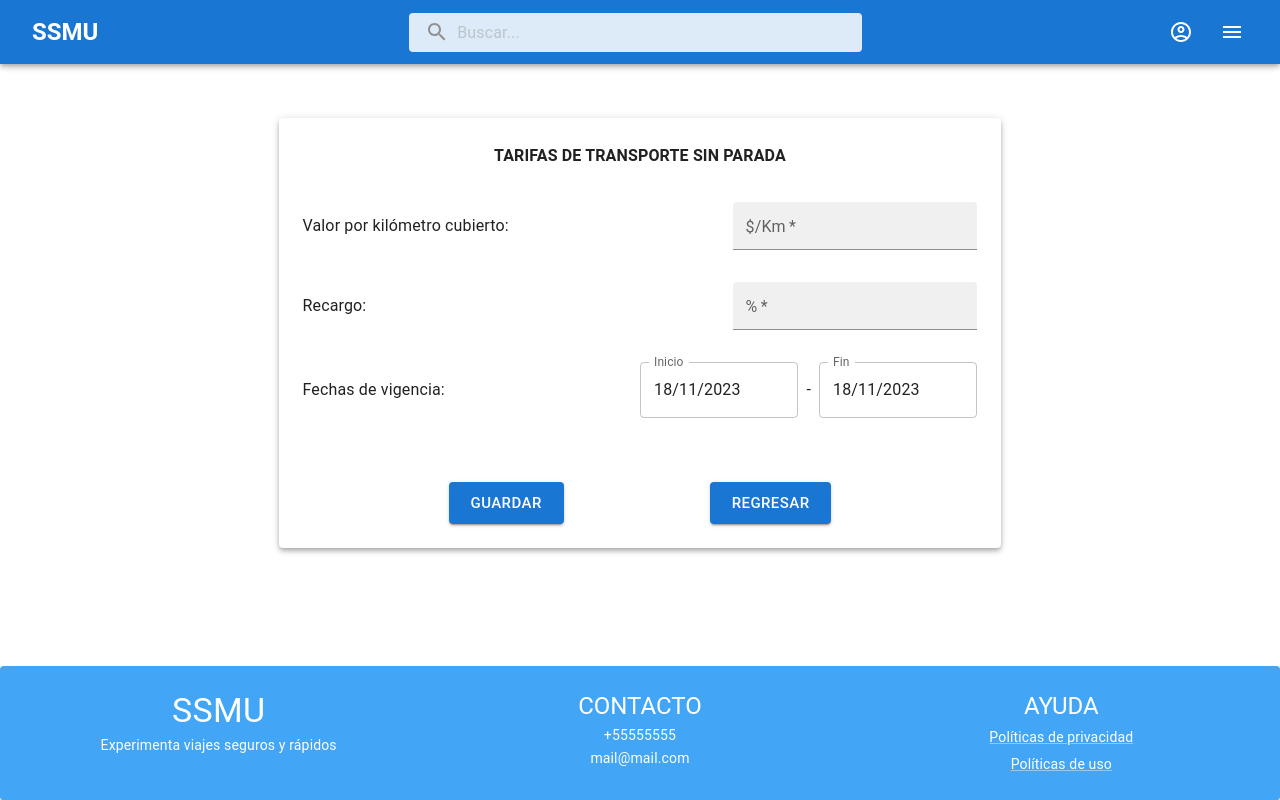
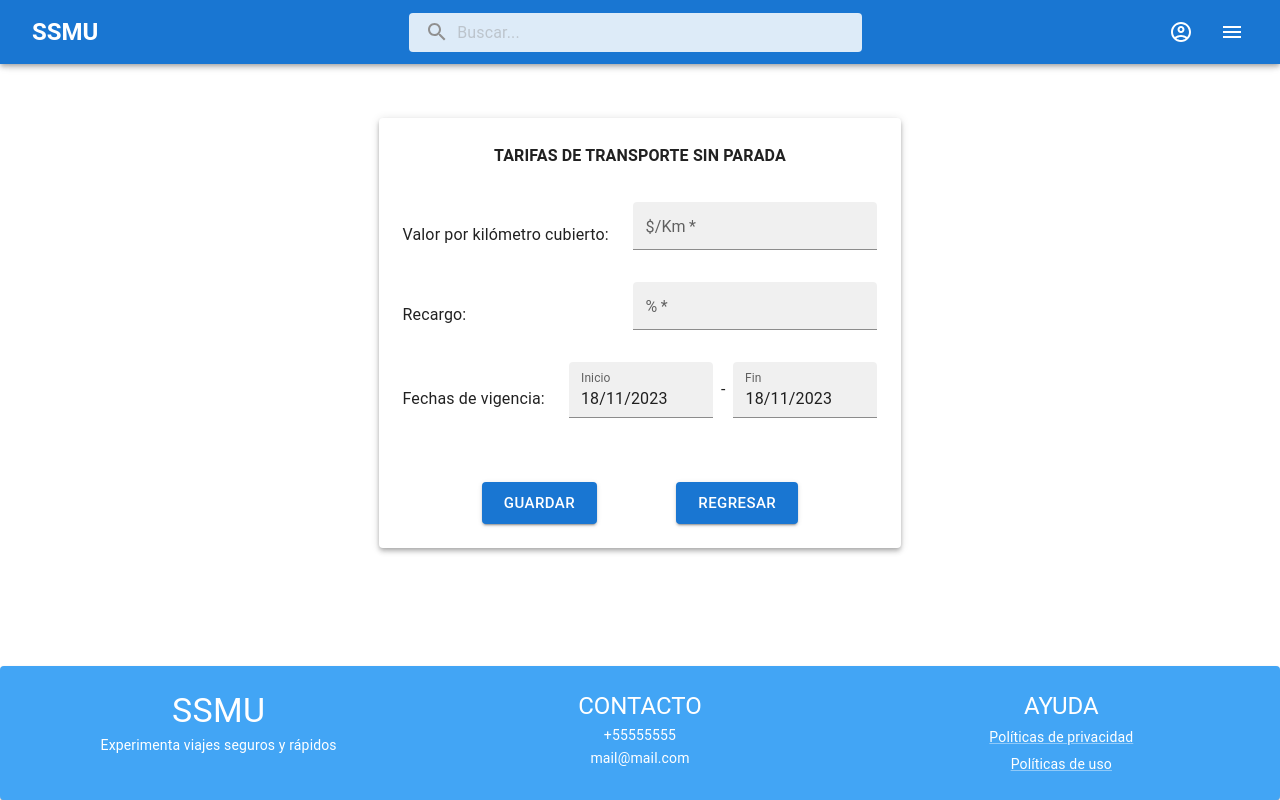
Before and after one commit to CodeF-ctory2023/front, a Next.js app: page /GestionFinanciera/Tarifas/DeTransporte in a window 1280 px wide. Built offline with nearby package versions, Linux system fonts and the light colour scheme.

Commit message:
fix: fix form width

```diff
--- a/pages/GestionFinanciera/Tarifas/DeTransporte/index.tsx
+++ b/pages/GestionFinanciera/Tarifas/DeTransporte/index.tsx
@@ -2,20 +2,19 @@ import { Layout } from '@/components/GestionFinanciera/Layout';
 import { NonStopFee } from '@/interfaces/NonStopFee.interfaces';
 import {
   Alert,
-  Box,
   Button,
   Grid,
   LinearProgress,
   Paper,
   TextField,
-  Typography,
+  Typography
 } from '@mui/material';
 import { DatePicker } from '@mui/x-date-pickers';
 import axios from 'axios';
+import dayjs from 'dayjs';
 import { useRouter } from 'next/router';
 import { useState } from 'react';
 import { NumericFormat } from 'react-number-format';
-import dayjs from 'dayjs';
 
 const DeTransportePage = () => {
   const router = useRouter();
@@ -106,18 +105,20 @@ const DeTransportePage = () => {
     <Layout>
       <Paper
         component='form'
+        elevation={4}
         className='p-6'
-        elevation={4}
         onSubmit={handleSubmit}
       >
-        {/*FIXME: too much width */}
         <Grid container direction='column' spacing={{ xs: 2, sm: 4 }}>
-          <Grid item className='flex justify-center '>
+          <Grid item className='flex justify-center'>
             <Typography variant='subtitle1' fontWeight={600}>
               TARIFAS DE TRANSPORTE SIN PARADA
             </Typography>
           </Grid>
-          <Grid item className='flex justify-between items-center gap-4'>
+          <Grid
+            item
+            className='flex justify-between items-baseline gap-4'
+          >
             <Typography variant='body1'>
               Valor por kilómetro cubierto:
             </Typography>
@@ -135,7 +136,7 @@ const DeTransportePage = () => {
               onChange={handleChange}
             />
           </Grid>
-          <Grid item className='flex justify-between items-center gap-4'>
+          <Grid item className='flex justify-between items-baseline gap-4'>
             <Typography variant='body1' className=''>
               Recargo:
             </Typography>
@@ -153,16 +154,26 @@ const DeTransportePage = () => {
               onChange={handleChange}
             ></NumericFormat>
           </Grid>
+
           <Grid
+            container
             item
-            className='flex w-fit flex-nowrap justify-between items-baseline gap-4'
+            spacing={{ xs: 1, sm: 2 }}
+            sx={{ flexWrap: { sm: 'nowrap' } }}
+            justifyContent={{ sm: 'start', xs: 'center' }}
+            className='flex items-baseline justify-between gap-2'
           >
-            <Typography variant='body1'>Fechas de vigencia:</Typography>
-            <Box className='flex justify-center items-center w-1/2 gap-2'>
+            <Grid item>
+              <Typography variant='body1'>Fechas de vigencia:</Typography>
+            </Grid>
+            <Grid item className='flex items-center flex-nowrap gap-2'>
               <DatePicker
+                // slotProps={{ textField: { style: { width: '50%' } } }}
+                // sx={{ width: '150px' }}
+                slotProps={{ textField: { variant: 'filled' } }}
                 label='Inicio'
                 value={formData.startDate}
-                className='w-1/2'
+                className='w-36'
                 onChange={(newValue) =>
                   handleChange({
                     target: { name: 'startDate', value: newValue },
@@ -171,14 +182,17 @@ const DeTransportePage = () => {
               />
               <Typography variant='body1'>-</Typography>
               <DatePicker
+                slotProps={{ textField: { variant: 'filled' } }}
                 label='Fin'
                 value={formData.endDate}
-                className='w-1/2'
+                className='w-36'
                 onChange={(newValue) =>
-                  handleChange({ target: { name: 'endDate', value: newValue } })
+                  handleChange({
+                    target: { name: 'endDate', value: newValue },
+                  })
                 }
               />
-            </Box>
+            </Grid>
           </Grid>
           {/* Feedback section */}
           <Grid item className='flex justify-center self-stretch w-fit'>
```
